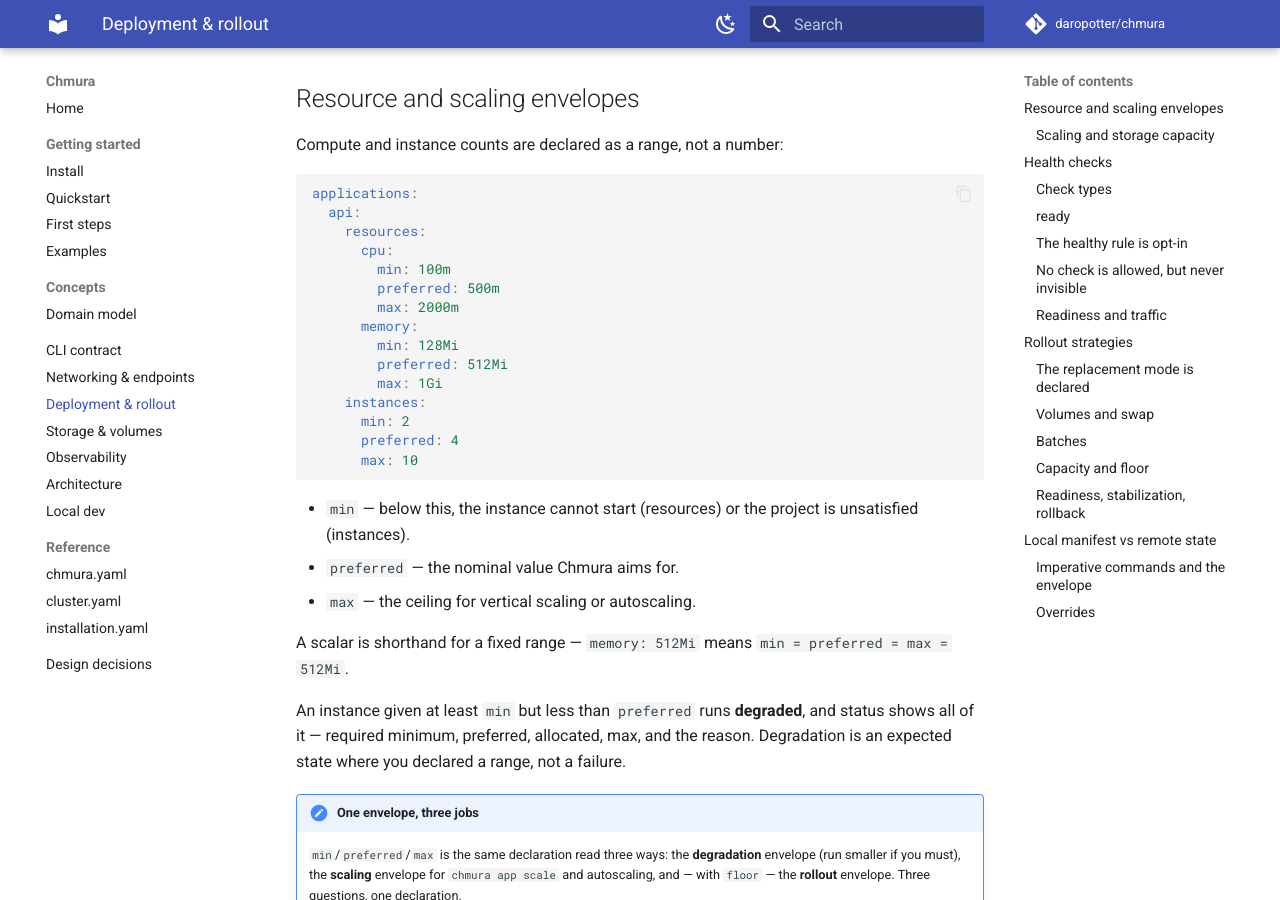
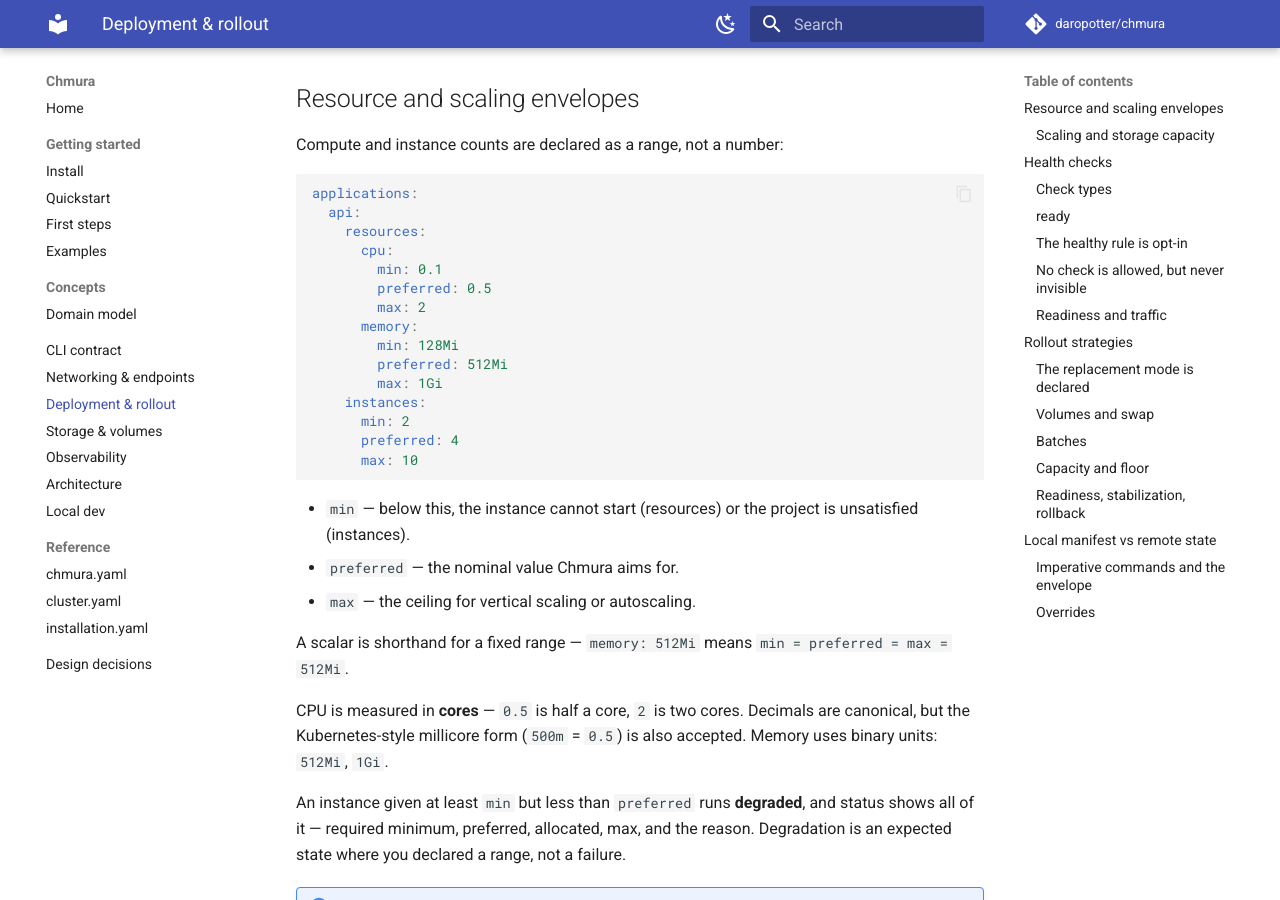
Before and after one commit to daropotter/chmura, an MkDocs documentation site: the page built from docs/deployment.md, in a window 1280 px wide and 900 px high, scrolled down 241 px. Built offline with MkDocs 1.6.1 and Material for MkDocs 9.7.7, drawn with Linux system fonts in a browser that asks for light colours; comment, search, counter and statistics services are not loaded.

Commit message:
docs: make decimal CPU cores canonical (0.5), keep millicores (500m) accepted; freeze the decision

```diff
--- a/docs/deployment.md
+++ b/docs/deployment.md
@@ -14,9 +14,9 @@ applications:
   api:
     resources:
       cpu:
-        min: 100m
-        preferred: 500m
-        max: 2000m
+        min: 0.1
+        preferred: 0.5
+        max: 2
       memory:
         min: 128Mi
         preferred: 512Mi
@@ -34,6 +34,10 @@ applications:
 
 A scalar is shorthand for a fixed range — `memory: 512Mi` means
 `min = preferred = max = 512Mi`.
+
+CPU is measured in **cores** — `0.5` is half a core, `2` is two cores. Decimals
+are canonical, but the Kubernetes-style millicore form (`500m` = `0.5`) is also
+accepted. Memory uses binary units: `512Mi`, `1Gi`.
 
 An instance given at least `min` but less than `preferred` runs **degraded**, and
 status shows all of it — required minimum, preferred, allocated, max, and the
```
Also changed, not shown: docs/decisions.md (+4 -0 lines), docs/reference/manifest.md (+5 -1 lines).
